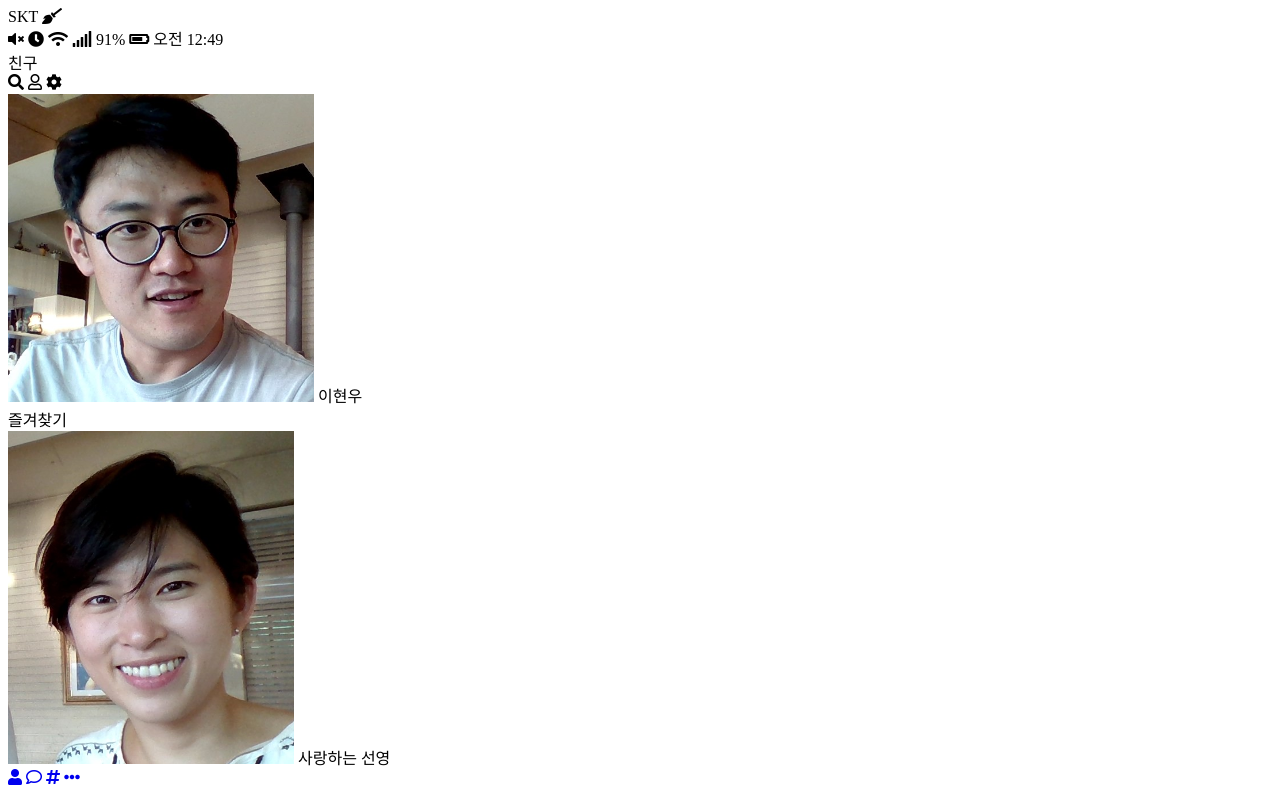
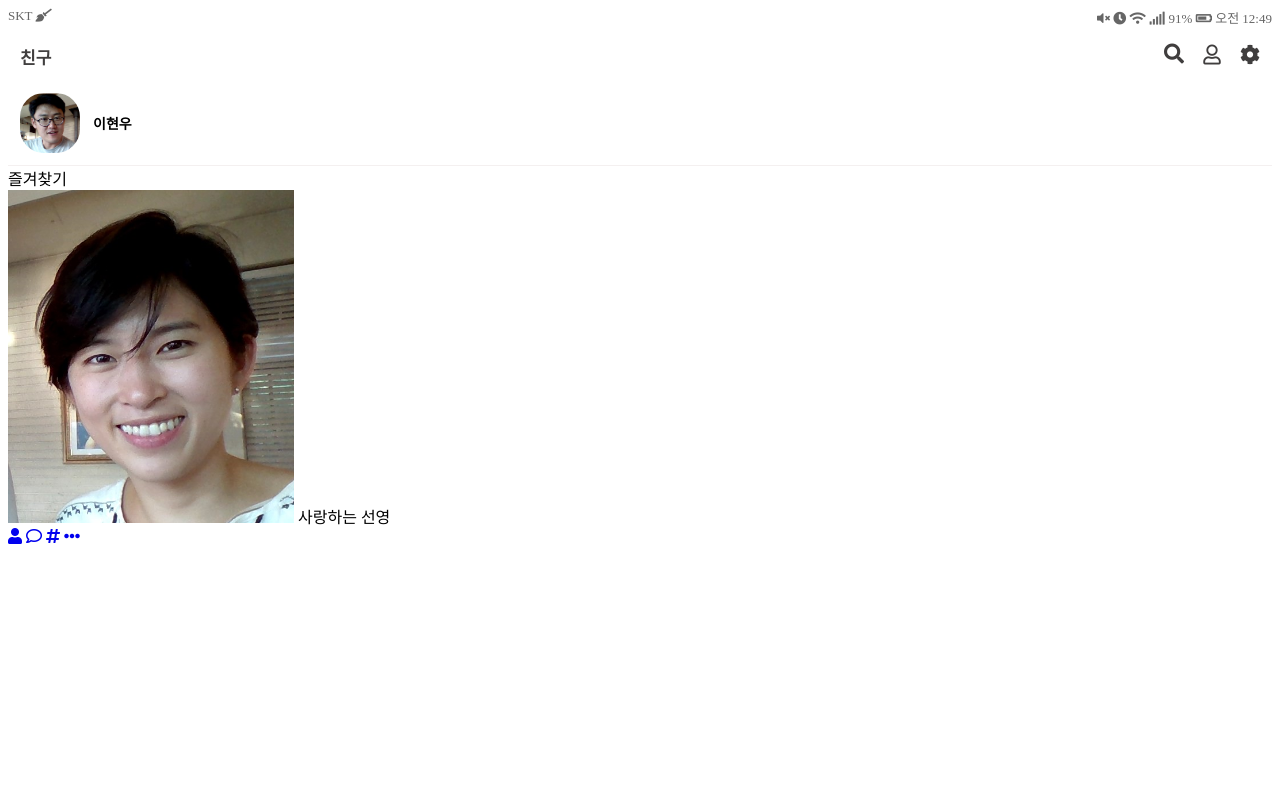
Before and after one commit to para12/kakao-clone, a plain HTML site: page index.html in a window 1280 px wide. Drawn offline with Linux system fonts and the light colour scheme.

Commit message:
index css ing

```diff
--- a/index.html
+++ b/index.html
@@ -5,14 +5,16 @@
   <meta name="viewport" content="width=device-width, initial-scale=1.0">
   <meta http-equiv="X-UA-Compatible" content="ie=edge">
   <link rel="stylesheet" href="https://use.fontawesome.com/releases/v5.4.2/css/all.css" integrity="sha384-/rXc/GQVaYpyDdyxK+ecHPVYJSN9bmVFBvjA/9eOB+pb3F2w2N6fc5qB9Ew5yIns" crossorigin="anonymous">
+  <link rel="stylesheet" href="styles/style.css" class="css">
   <title>Friends</title>
 </head>
 <body>
   <header>
     <div class="header__top">
-      <div class="header__column"></div>
+      <div class="header__column">
         <span class="header__skt">SKT</span>
         <i class="fas fa-broom"></i>
+      </div>
       <div class="header__column">
         <i class="fas fa-volume-mute"></i>
         <i class="fas fa-clock"></i>
@@ -26,11 +28,11 @@
       <div class="header__column">
         <span class="headerbottom__title">친구</span>
       </div>
-      <div class="header__column"></div>
+      <div class="header__column">
         <i class="fas fa-search"></i>
-        <i class="far fa-user"></i>
-        <i class="fas fa-cog"></i>
-      <div class="header__column"></div>
+        <i class="far fa-user fa-lg"></i>
+        <i class="fas fa-cog fa-lg"></i>
+      </div>
     </div>
   </header>
   <main class="friends">
--- /dev/null
+++ b/styles/friend.css
@@ -0,0 +1,42 @@
+.header__top {
+  display: flex;
+  justify-content: space-between;
+  font-size: 13px;
+  font-weight: 400;
+  color: #666666;
+}
+
+.header__bottom {
+  display: flex;
+  justify-content: space-between;
+  color: #403e3e;
+  font-size: 17px;
+  font-weight: 800;
+  padding: 12px;
+  margin-top: 5px;
+}
+
+.header__bottom:last-child i {
+  padding-left: 15px;
+  font-size: 20px;
+}
+
+.friends .me_profile {
+  display: flex;
+  justify-content: flex-start;
+  align-items: center;
+  padding: 12px;
+  border-bottom: 0.5px #f4f0f0 solid;
+}
+
+.friends .me_profile img {
+  height: 60px;
+  width: 60px;
+  border-radius: 40%;
+}
+
+.friends .me_profile .me_profile_text {
+  padding-left: 13px;
+  font-size: 14px;
+  font-weight: 600;
+}
--- /dev/null
+++ b/styles/style.css
@@ -0,0 +1 @@
+@import "friend.css";
```
